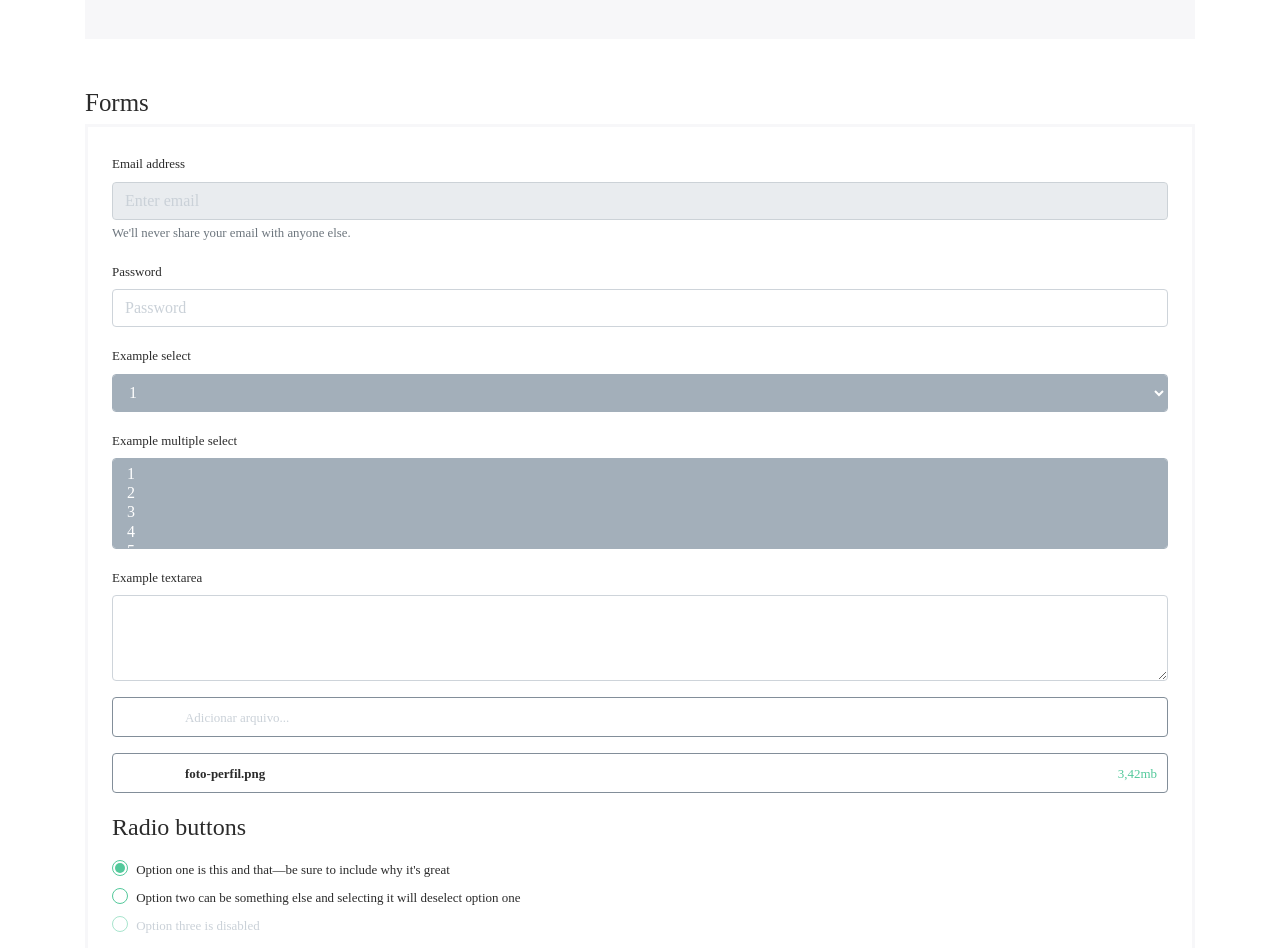
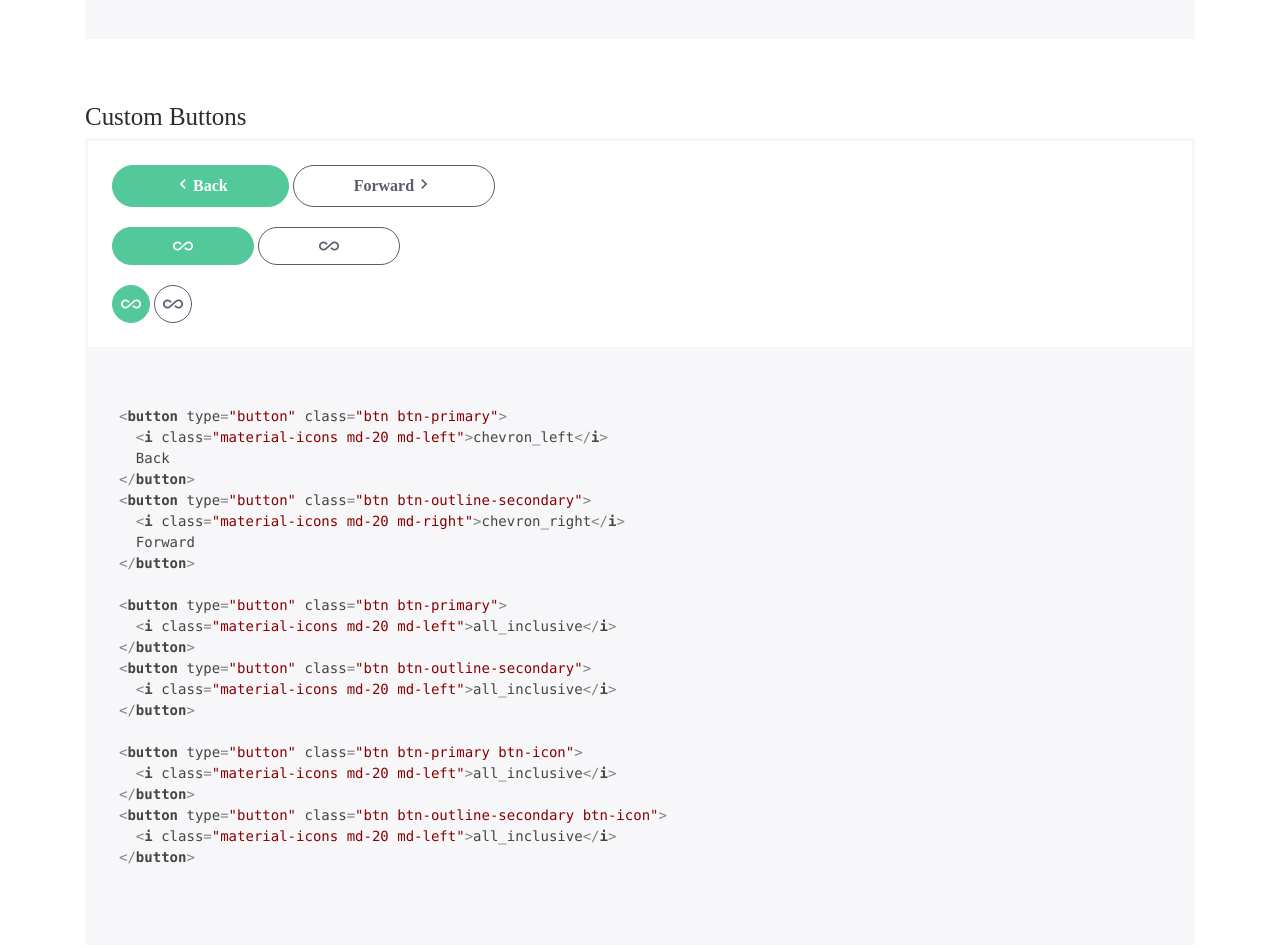
Before and after one commit to gennera/styleguide, a website: page index.html in a window 1280 px wide. Shown: the part 4331-5279 px from the top of the page. Drawn offline with nearby package versions, Linux system fonts and the light colour scheme; files that its build step writes are made by us from their sources; a web font is replaced by a local one.

Commit message:
material icons override

```diff
--- a/gulpfile.js
+++ b/gulpfile.js
@@ -7,7 +7,8 @@ const sass = require('gulp-sass');
 gulp.task('sass', () => {
   return gulp.src([
     './scss/style.scss',
-    './scss/overrides/bootstrap/bootstrap-override.scss'
+    './scss/overrides/bootstrap/bootstrap-override.scss',
+    './scss/overrides/material-design/material-design-override.scss'
   ])
   .pipe(sass().on('error', sass.logError))
   .pipe(gulp.dest('./css'));
@@ -16,6 +17,7 @@ gulp.task('sass', () => {
 gulp.task('sass:watch', () => {
     gulp.watch([
       './scss/**/*.scss',
-      './scss/overrides/bootstrap/**/*.scss'
+      './scss/overrides/bootstrap/**/*.scss',
+      './scss/overrides/material-design/**/*.scss'
     ], ['sass']);
 });
--- a/index.html
+++ b/index.html
@@ -8,12 +8,15 @@
 
     <!-- Stylesheets -->
     <link rel="stylesheet" href="bower_components/material-design-icons/iconfont/material-icons.css" media="screen" charset="UTF-8">
+    <link rel="stylesheet" href="css/material-design-override.css" media="screen" charset="UTF-8">
+
     <link rel="stylesheet" href="bower_components/font-awesome/css/font-awesome.css" media="screen" charset="UTF-8">
 
     <link rel="stylesheet" href="bower_components/bootstrap/dist/css/bootstrap-reboot.css" media="screen" charset="UTF-8">
     <link rel="stylesheet" href="bower_components/bootstrap/dist/css/bootstrap.css" media="screen" charset="UTF-8">
     <link rel="stylesheet" href="css/bootstrap-override.css" media="screen" charset="UTF-8">
     <link rel="stylesheet" href="http://cdnjs.cloudflare.com/ajax/libs/highlight.js/9.10.0/styles/default.min.css">
+
     <link rel="stylesheet" href="css/style.css" media="screen" charset="UTF-8">
 
 
@@ -251,6 +254,73 @@
             </code>
           </pre>
         </div>
+
+        <br>
+        <br>
+
+        <h2>Custom Buttons</h2>
+        <div class="code-example">
+          <div class="row">
+            <div class="col">
+              <button type="button" class="btn btn-primary">
+                <i class="material-icons md-20 md-left">chevron_left</i>
+                Back
+              </button>
+              <button type="button" class="btn btn-outline-secondary">
+                <i class="material-icons md-20 md-right">chevron_right</i>
+                Forward
+              </button>
+            </div>
+          </div>
+          <div class="row" style="margin-top: 20px;">
+            <div class="col">
+              <button type="button" class="btn btn-primary">
+                <i class="material-icons md-20 md-left">all_inclusive</i>
+              </button>
+              <button type="button" class="btn btn-outline-secondary">
+                <i class="material-icons md-20 md-left">all_inclusive</i>
+              </button>
+            </div>
+          </div>
+          <div class="row" style="margin-top: 20px;">
+            <div class="col">
+              <button type="button" class="btn btn-primary btn-icon">
+                <i class="material-icons md-20 md-left">all_inclusive</i>
+              </button>
+              <button type="button" class="btn btn-outline-secondary btn-icon">
+                <i class="material-icons md-20 md-left">all_inclusive</i>
+              </button>
+            </div>
+          </div>
+        </div>
+        <div class="code-highlight">
+          <pre>
+            <code class="html">
+              &lt;button type="button" class="btn btn-primary"&gt;
+                &lt;i class="material-icons md-20 md-left"&gt;chevron_left&lt;/i&gt;
+                Back
+              &lt;/button&gt;
+              &lt;button type="button" class="btn btn-outline-secondary"&gt;
+                &lt;i class="material-icons md-20 md-right"&gt;chevron_right&lt;/i&gt;
+                Forward
+              &lt;/button&gt;
+
+              &lt;button type="button" class="btn btn-primary"&gt;
+                &lt;i class="material-icons md-20 md-left"&gt;all_inclusive&lt;/i&gt;
+              &lt;/button&gt;
+              &lt;button type="button" class="btn btn-outline-secondary"&gt;
+                &lt;i class="material-icons md-20 md-left"&gt;all_inclusive&lt;/i&gt;
+              &lt;/button&gt;
+
+              &lt;button type="button" class="btn btn-primary btn-icon"&gt;
+                &lt;i class="material-icons md-20 md-left"&gt;all_inclusive&lt;/i&gt;
+              &lt;/button&gt;
+              &lt;button type="button" class="btn btn-outline-secondary btn-icon"&gt;
+                &lt;i class="material-icons md-20 md-left"&gt;all_inclusive&lt;/i&gt;
+              &lt;/button&gt;
+            </code>
+          </pre>
+        </div>
       </section>
       <section id="form">
         <h2>Forms</h2>
--- a/scss/overrides/bootstrap/buttons.scss
+++ b/scss/overrides/bootstrap/buttons.scss
@@ -6,6 +6,8 @@
   font-weight: $font-weight-bold;
   @include button-size($btn-padding-y, $btn-padding-x, $font-size-base, $btn-border-radius);
 }
+
+.btn-icon { padding: 0.5rem; };
 
 .btn-primary {
   @include button-variant($btn-primary-color, $btn-primary-bg, $btn-primary-border);
--- /dev/null
+++ b/scss/overrides/material-design/material-design-override.scss
@@ -0,0 +1,24 @@
+/**
+  Override Material Design
+*/
+
+.material-icons {
+    // Rules for sizing the icon.
+    &.md-18 { font-size: 18px; }
+    &.md-20 { font-size: 20px; }
+    &.md-24 { font-size: 24px; }
+    &.md-36 { font-size: 36px; }
+    &.md-48 { font-size: 48px; }
+
+    // Rules for icon position
+    &.md-left { float: left; }
+    &.md-right { float: right; }
+
+    // Rules for using icons as black on a light background.
+    &.md-dark { color: rgba(0, 0, 0, 0.54); }
+    &.md-dark.md-inactive { color: rgba(0, 0, 0, 0.26); }
+
+    // Rules for using icons as white on a dark background.
+    &.md-light { color: rgba(255, 255, 255, 1); }
+    &.md-light.md-inactive { color: rgba(255, 255, 255, 0.3); }
+}
```
